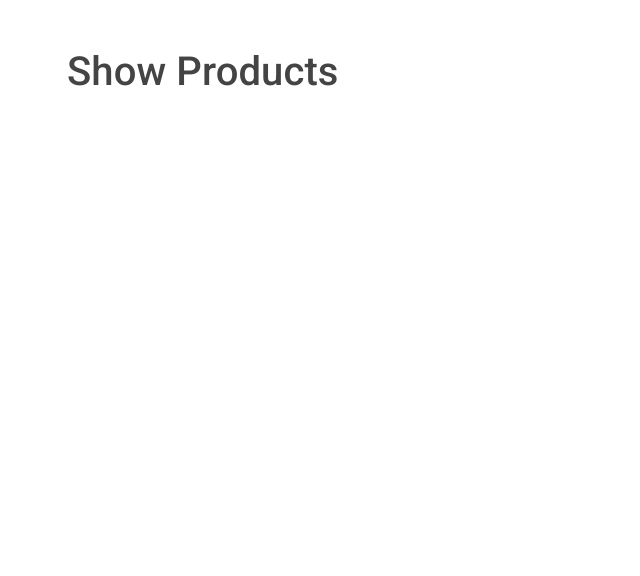
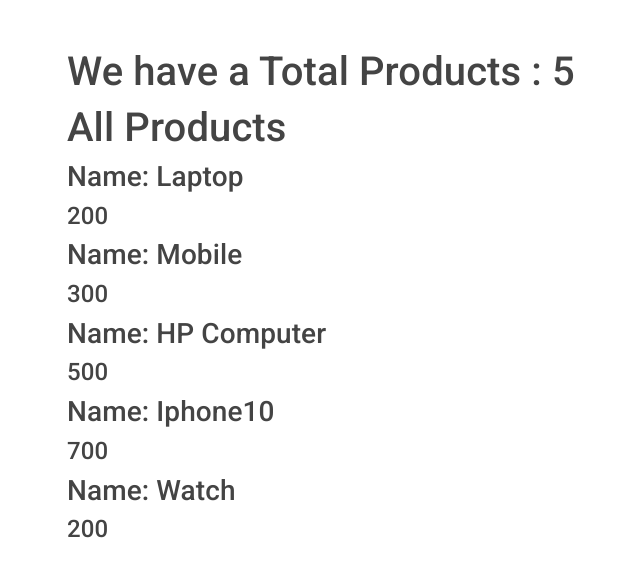
Before and after one commit to shivkumarprajapat/contextapp, a React (Create React App) app: page / in a window 1280 px wide. Shown: the top 576 px of the page, without its empty margins (15-655 px from the left). Built offline with nearby package versions, Linux system fonts and the light colour scheme.

Commit message:
React Hooks & Context (6) Access Context Data

```diff
--- a/src/App.js
+++ b/src/App.js
@@ -3,10 +3,12 @@
 // import Languages from './components/languages'
 import ShopContextProvider from './context/ShopContext'
 import ShowProducts from './components/shopProducts'
+import Nav from './components/Nav'
 const App = () => {
   return (
     <div className='container mt-5'>
       <ShopContextProvider>
+        <Nav/>
         <ShowProducts />
       </ShopContextProvider>
     </div>
--- /dev/null
+++ b/src/components/Nav.js
@@ -0,0 +1,16 @@
+import React from "react";
+import { ShopContext } from "../context/ShopContext";
+
+class Nav extends React.Component {
+
+    static contextType = ShopContext;
+
+    render() {
+        const { products } = this.context;
+        return <div>
+            <h1>We have a Total Products :  {products.length}</h1>
+        </div>
+    }
+}
+
+export default Nav;
--- a/src/components/shopProducts.js
+++ b/src/components/shopProducts.js
@@ -1,10 +1,23 @@
 import React from "react";
+import { ShopContext } from "../context/ShopContext";
 
 class ShopProducts extends React.Component {
+
+    static contextType = ShopContext;
+
     render() {
+        const { products } = this.context;
         return <div>
-            <h1>Show Products</h1>
-        </div>;
+            <h1>All Products</h1>
+            {
+                products.map(pro => (
+                    <div key={pro.id}>
+                        <h3>Name: {pro.name}</h3>
+                        <h4>{pro.price}</h4>
+                    </div>
+                ))
+            }
+        </div>
     }
 }
 
--- a/src/context/ShopContext.js
+++ b/src/context/ShopContext.js
@@ -15,7 +15,7 @@
     }
     render() {
         return (
-            <ShopContext.Provider value={{ ...this.state.products }}>
+            <ShopContext.Provider value={{ ...this.state }}>
                 {this.props.children}
             </ShopContext.Provider>
         )
```
